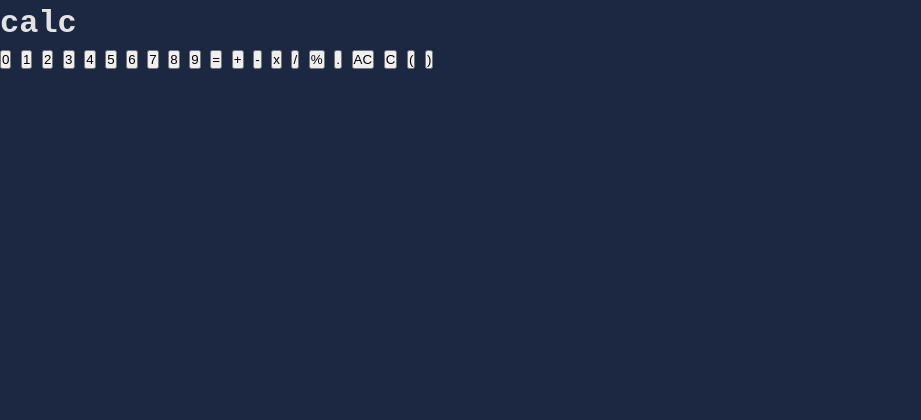
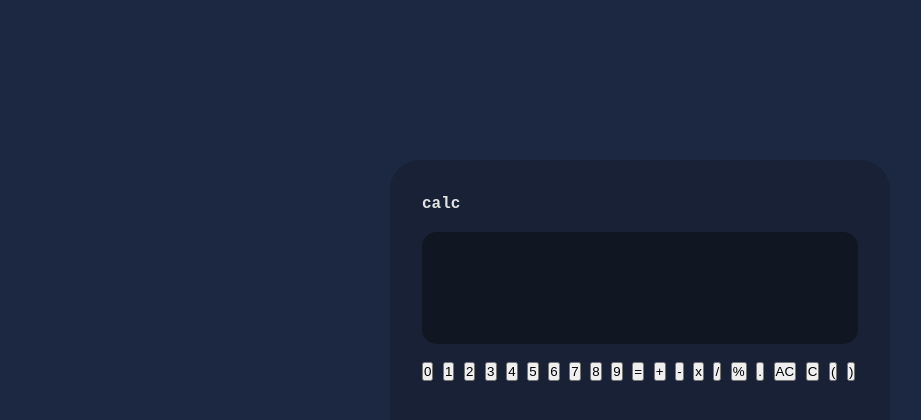
Before and after one commit to GarbanzoBeanz/odin-calculator, a plain HTML site: page index.html in a window 1280 px wide. Shown: the top 420 px of the page, without its empty margins (0-921 px from the left). Drawn offline with Linux system fonts and the light colour scheme.

Commit message:
Add styles for calculator body and display
Will serve as the simple style for our calculator container and display

```diff
--- a/index.html
+++ b/index.html
@@ -11,7 +11,7 @@
     <div class="calculator-container">
       <h1>calc</h1>
       <div class="calculator-display">
-
+          <p class="display-content"><p>
       </div>
       <div class="calculator-buttons">
         <button aria-label="0" type="button" data-number="0">0</button>
--- a/style.css
+++ b/style.css
@@ -11,3 +11,35 @@ body {
   color: #e3e3e3;
   line-height: 1.5;
 }
+
+.calculator-container {
+  display: flex;
+  flex-direction: column;
+  background-color:#182135 ;
+  margin:10rem;
+  padding: 2rem;
+  gap:1rem;
+  height:600px;
+  width: 500px;
+  justify-self: center;
+  align-self: center;
+  border-radius: 30px;
+}
+
+.calculator-container h1 {
+  font-size: 1rem;
+}
+
+.calculator-display {
+  background-color: #101622;
+  height: 7rem;
+  border-radius: 15px;
+  display:flex;
+  align-items: center;
+  justify-content:flex-end;
+}
+
+.display-content {
+  font-size: 3rem;
+  margin: 1rem;
+}
```
